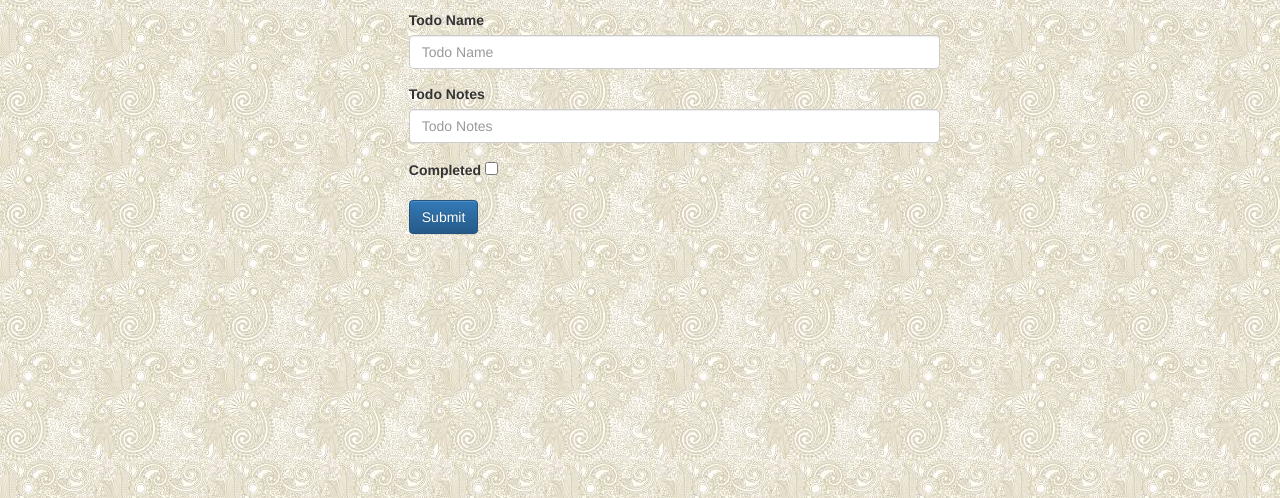
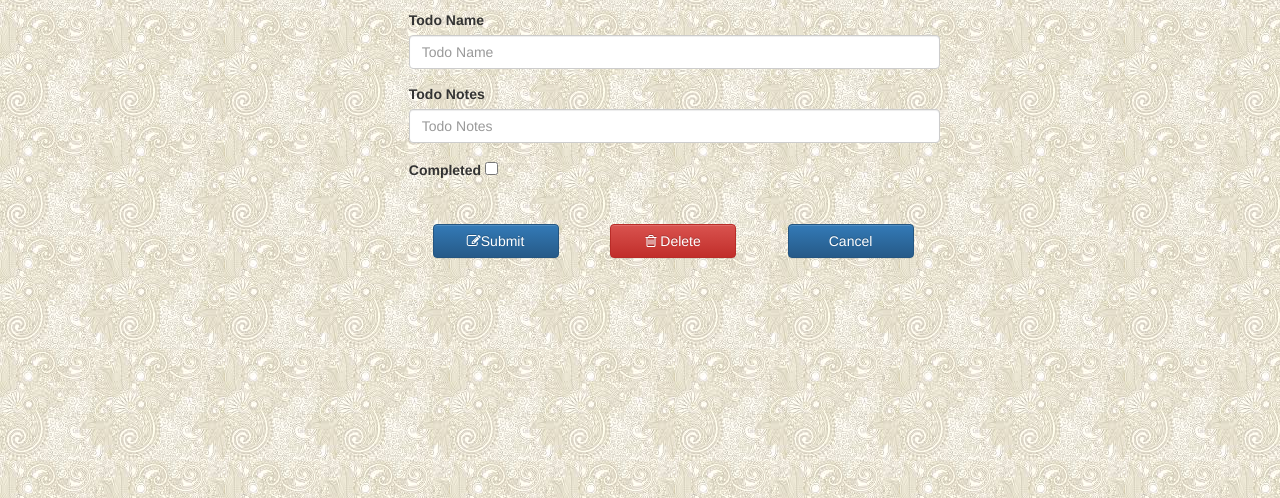
Before and after one commit to ya-ya-it/Project-COMP1006, a PHP site: page /todoDetails.php?todoID=1 in a window 1280 px wide. Shown: the part 149-647 px from the top of the page. Run offline with PHP 8.4, Linux system fonts and the light colour scheme; the visitor is signed in with stand-in values (Sample User, id 1); data that the repository does not hold is empty.

Commit message:
Repared everything

```diff
--- a/Content/app.css
+++ b/Content/app.css
@@ -31,3 +31,8 @@ table {
     margin-top: 2%;
     margin-bottom: 2%;
 }
+
+.btnDetails{
+    margin: 1.7em;
+    width: 9em;
+}
--- a/Scripts/app.js
+++ b/Scripts/app.js
@@ -1,3 +1,6 @@
+/**
+ * This function confirms users' action after delete button pressed
+ */
 $('.confirm').on('click', function () {
     return confirm('Are you sure you want to delete it?');
 });
--- a/index.php
+++ b/index.php
@@ -34,7 +34,7 @@
 
 <article class="intro">
     <h1>Hello world!</h1>
-    <p>This is my Todos. You need just to Log in and after you will be able to usr the most comfortable tool for time
+    <p>This is my Todos. You need just to Log in and after you will be able to use the most comfortable tool for time
         management in the world! You will discover that the interface is easy to understand.</p>
     <p>You will love it!</p>
 </article>
--- a/todoDetails.php
+++ b/todoDetails.php
@@ -71,14 +71,16 @@ if($todoID == 0) {
                 <div class="form-group">
                     <label for="NotesTextField">Todo Notes</label>
                     <input type="text" class="form-control" id="NotesTextField" name="NotesTextField"
-                           placeholder="Todo Notes" required value="<?php echo $todo['notes_todo']; ?>">
+                           placeholder="Todo Notes" value="<?php echo $todo['notes_todo']; ?>">
                 </div>
                 <div class="form-group">
                     <label for="CompletedCheckbox">Completed</label>
                     <input type="checkbox" id="CompletedCheckbox" name="CompletedCheckbox" <?php if($todo['completed'] == 1){echo 'checked="checked"';} ?>">
                 </div>
                 <input type="hidden" name="isAddition" id="isAddition" value="<?php echo $isAddition; ?>" />
-                <button type="submit" id="SubmitButton" class="btn btn-primary">Submit</button>
+                <button type="submit" id="SubmitButton" class="btn btn-primary btnDetails"><i class="fa fa-pencil-square-o"></i>Submit</button>
+                <a class="btn btn-danger confirm btnDetails" href="todoDelete.php?todoID=<?php echo $todoID ?>"><i class="fa fa-trash-o"></i> Delete</a>
+                <a href="table.php" id="CancelButton" class="btn btn-primary btnDetails">Cancel</a>
             </form>
 
         </div>
--- a/updateDatabase.php
+++ b/updateDatabase.php
@@ -12,10 +12,10 @@ if (isset($_POST['CompletedCheckbox'])){
 include_once('database.php');
 
 if ($isAddition == "1") {
-    $query = "INSERT INTO todos (name_todo, notes_todo, checked) VALUES (:name_todo, :notes_todo, :checked)";
+    $query = "INSERT INTO todos (name_todo, notes_todo, completed) VALUES (:name_todo, :notes_todo, :checked)";
     $statement = $db->prepare($query); // encapsulate the sql statement
 } else {
-    $query = "UPDATE todos SET name_todo = :name_todo, notes_todo = :notes_todo, checked = :checked WHERE todo_id = :todo_id "; // SQL statement
+    $query = "UPDATE todos SET name_todo = :name_todo, notes_todo = :notes_todo, completed = :checked WHERE todo_id = :todo_id "; // SQL statement
     $statement = $db->prepare($query); // encapsulate the sql statement
     $statement->bindValue(':todo_id', $todoID);
 }
```
